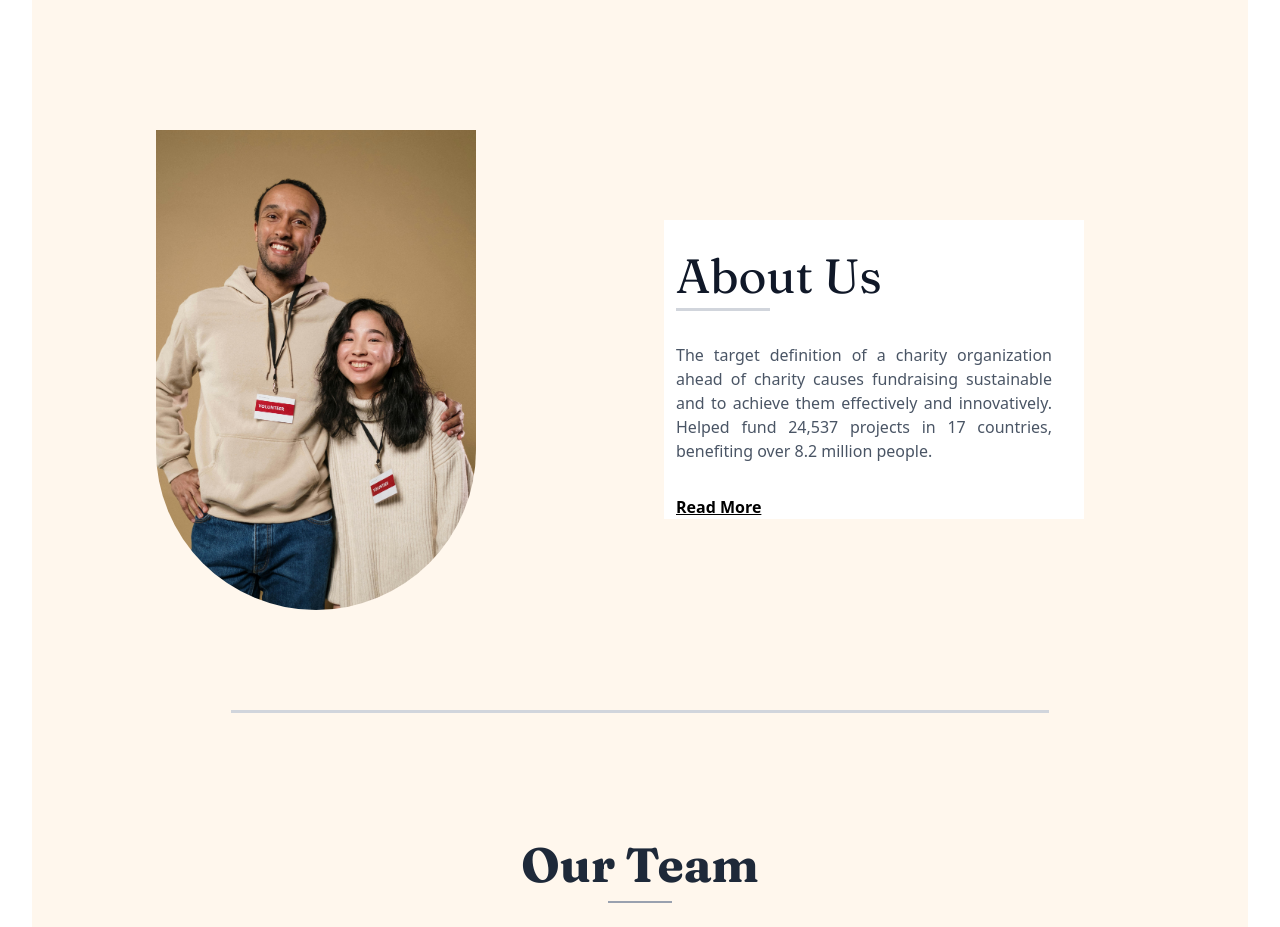
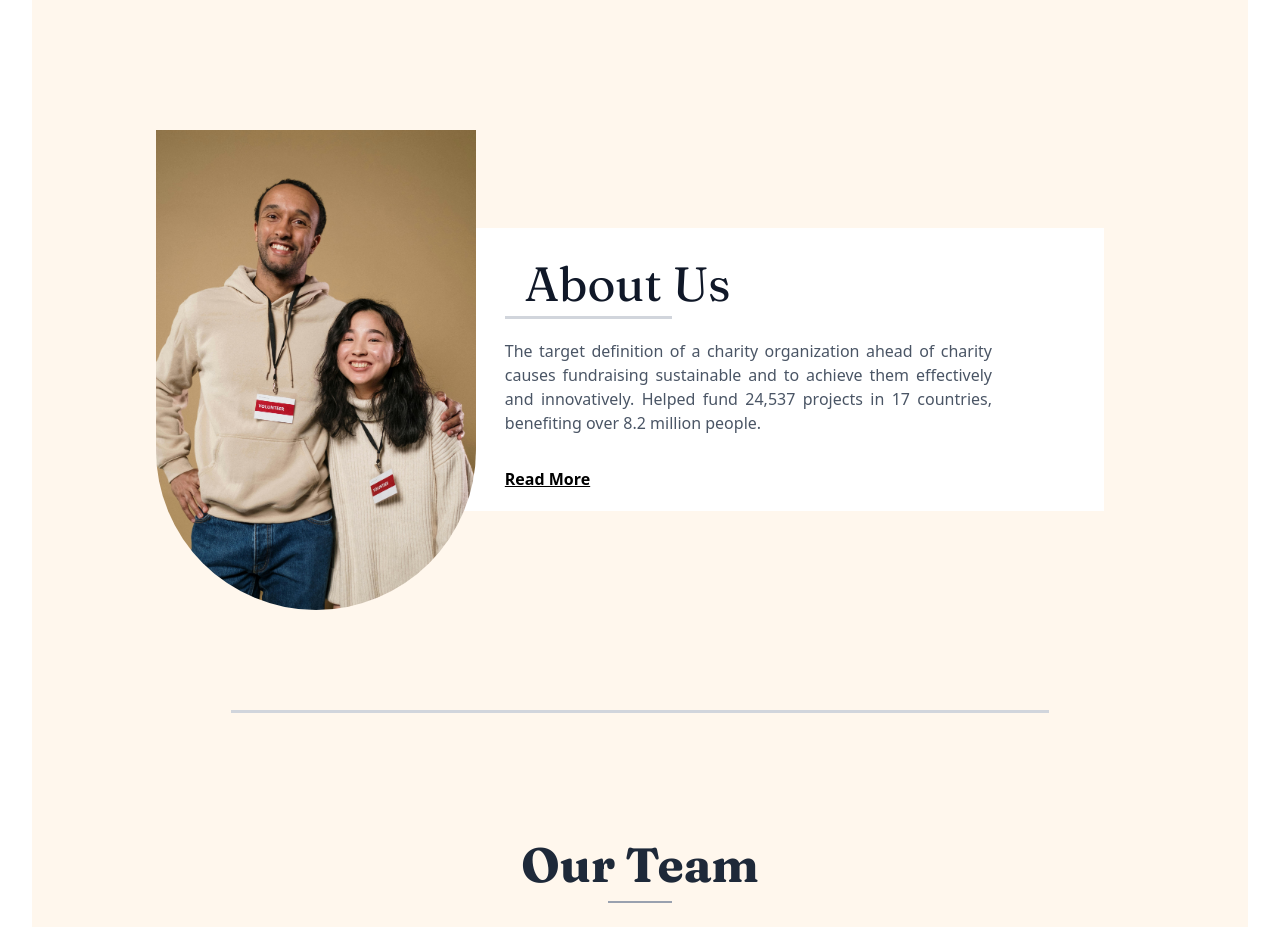
Before and after one commit to PanchoPereyra/TP_Final, a React (Vite) app: page / in a window 1280 px wide. Shown: the part 1840-2767 px from the top of the page. Built offline with nearby package versions, Linux system fonts and the light colour scheme.

Commit message:
Acondicionando el componente About Us

```diff
--- a/src/components/AboutUs.jsx
+++ b/src/components/AboutUs.jsx
@@ -3,8 +3,8 @@ function AboutUs() {
     return (
         <>
             <section className="bg-orange-50 px-6 py-16">
-                <div className="max-w-7xl mx-auto grid grid-cols-1 lg:grid-cols-2 gap-12 items-center">
-                    <div className="">
+                <div className="flex max-w-7xl mx-auto items-center">
+                    <div className="relative">
 
                         {/* IMAGEN*/}
                         <img
@@ -14,16 +14,16 @@ function AboutUs() {
                         />
                     </div>
 
-                    <div className="bg-white pl-3 pt-8 pr-8 text-justify w-3/4">
-                        <h2 className="text-5xl text-gray-900 font-fraunces text-justify">About Us</h2>
-                        <hr className="border-gray-300 w-[25%] border-t-3 mt-2" ></hr>
-                        <p className="text-gray-600 text-justify pt-8 pr- pb-8">
+                    <div className="bg-white pl-3 pt-8 pr-8 text-justify w-3/4 mr-30">
+                        <h2 className="text-5xl text-gray-900 font-fraunces text-justify ml-30">About Us</h2>
+                        <hr className="border-gray-300 w-[25%] border-t-3 mt-2 ml-25" ></hr>
+                        <p className="text-gray-600 text-justify ml-25 pt-5 pb-8 pr-20">
                             The target definition of a charity organization ahead of
                             charity causes fundraising sustainable and to achieve them
                             effectively and innovatively. Helped fund 24,537 projects
                             in 17 countries, benefiting over 8.2 million people.
                         </p>
-                        <button className="font-bold text-justify underline">
+                        <button className="font-bold text-justify underline ml-25 pb-5">
                             Read More
                         </button>
                     </div>
```
